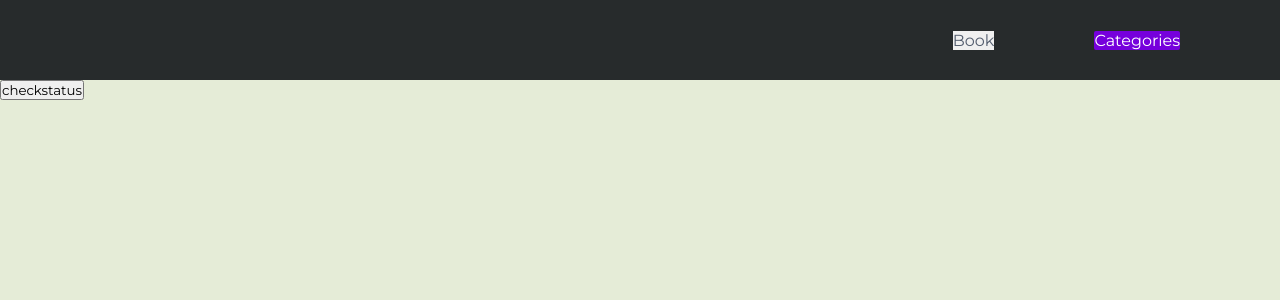
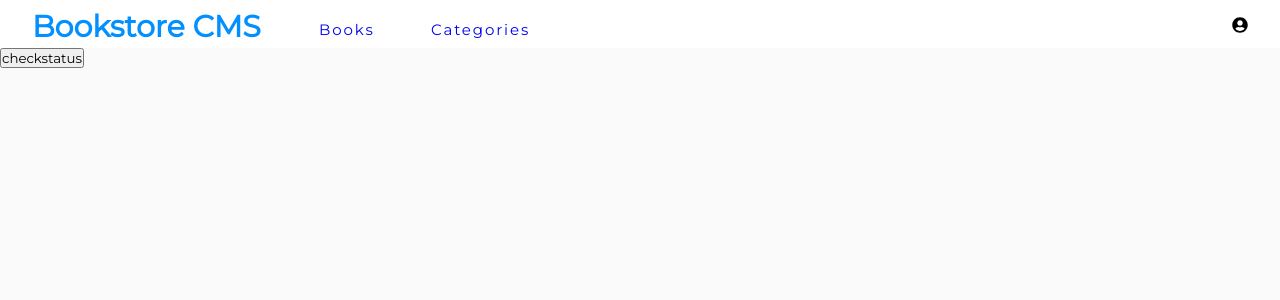
Before and after one commit to devtochit/Bookstore, a React (Create React App) app: page /categories in a window 1280 px wide. Shown: the top 300 px of the page. Built offline with nearby package versions, Linux system fonts and the light colour scheme.

Commit message:
Feat: ADDED STYLING TO BOOKSTORE

```diff
--- a/src/components/addButton/addButton.css
+++ b/src/components/addButton/addButton.css
@@ -1,3 +1,36 @@
 .chai {
   background-color: aliceblue;
 }
+.form {
+  width: 95%;
+  margin: 0 auto;
+  padding-bottom: 50px;
+}
+
+.form-header {
+  color: #888;
+  font-size: 20px;
+  font-family: Monserrat, serif;
+  padding-bottom: 24px;
+}
+
+.title-imput {
+  padding: 5px;
+  width: 35.5%;
+  margin-right: 15px;
+}
+
+.title-select {
+  width: 15%;
+  padding: 5px;
+  margin-right: 15px;
+}
+
+.button-submit {
+  padding: 5px 16px;
+  background-color: #0290ff;
+  border: 0.3px solid #e8e8e8;
+  border-radius: 4%;
+  color: #e8e8e8;
+  cursor: pointer;
+}
--- a/src/components/addButton/addButton.js
+++ b/src/components/addButton/addButton.js
@@ -2,6 +2,7 @@ import React, { useState } from 'react';
 import { useDispatch } from 'react-redux';
 import { v4 as uuidv4 } from 'uuid';
 import { addingBook } from '../../redux/book/book';
+import './addButton.css';
 
 function addButton() {
   const dispatch = useDispatch();
@@ -9,7 +10,7 @@ function addButton() {
   const [authorInput, setAuthorInput] = useState('');
   const [category, setCategory] = useState('');
 
-  const handleInput = (e) => {
+  const handleTitle = (e) => {
     setBookInput(e.target.value);
   };
 
@@ -35,25 +36,38 @@ function addButton() {
   };
 
   return (
-    <form onSubmit={onSubmit}>
+    <form className="form" onSubmit={onSubmit}>
+
+      <h1 className="form-header">ADD NEW BOOK</h1>
       <input
+        className="title-imput"
+        type="text"
         value={bookTitle}
-        onChange={(e) => handleInput(e)}
-        placeholder=" title"
+        onChange={(e) => handleTitle(e)}
+        placeholder="book title"
+        required
       />
-
       <input
+        className="title-imput"
+        type="text"
         value={authorInput}
         onChange={(e) => handleAuthor(e)}
-        placeholder=" Author"
+        placeholder="book author"
+        required
       />
-      <button type="submit"> Add Book</button>
-
-      <select name="category" id="category" onChange={(e) => handleCategory(e)}>
+      <select className="title-select" name="category" id="category" onChange={(e) => handleCategory(e)}>
         <option value="default">Choose category...</option>
         <option value="Action">Action</option>
-        <option value="History">History</option>
+        <option value="History">Economy</option>
+        <option value="History">Science fiction</option>
       </select>
+      <button
+        className="button-submit"
+        type="submit"
+
+      >
+        ADD BOOK
+      </button>
     </form>
   );
 }
--- a/src/components/book/Book.js
+++ b/src/components/book/Book.js
@@ -3,7 +3,7 @@ import { useDispatch } from 'react-redux';
 import './Book.css';
 
 function Book({
-  id, title, author, deletebook,
+  id, title, author, category, deletebook,
 }) {
   const dispatch = useDispatch();
   const removeBook = (id) => {
@@ -11,29 +11,43 @@ function Book({
   };
 
   return (
-    <div>
-      <h1> Book Available</h1>
-      <ul>
-        <li key={id}>
-          {title}
-        </li>
-        <li>
-          {' '}
-          {author}
-        </li>
-      </ul>
+
+    <li className="book">
       <div>
-        <button
-          onClick={() => {
-            dispatch(removeBook(id));
-          }}
-          type="button"
-        >
-          remove
-        </button>
-
+        <p className="category">{category}</p>
+        <h1 className="title">{title}</h1>
+        <h4 className="author">{author}</h4>
+        <ul className="comments">
+          <li className="comment">
+            <button type="button">Comments</button>
+          </li>
+          <li className="comment remove">
+            <button type="button" onClick={() => dispatch(removeBook(id))}>Remove</button>
+          </li>
+          <li className="comment">
+            <button type="button">Edit</button>
+          </li>
+        </ul>
       </div>
-    </div>
+      <div>
+        <div className="progress-containner">
+          <div>
+            <div className="progress">
+              c
+            </div>
+          </div>
+          <div>
+            <h1>100%</h1>
+            <span>completed</span>
+          </div>
+        </div>
+      </div>
+      <div>
+        <h1 className="current-chap">current chapter</h1>
+        <h2 className="chap">Final Chapter</h2>
+        <button className="progress-update" type="button">Update Progress</button>
+      </div>
+    </li>
   );
 }
 
--- a/src/components/book/bookContainer.jsx
+++ b/src/components/book/bookContainer.jsx
@@ -2,7 +2,7 @@ import React, { useEffect } from 'react'
 import Book from './Book'
 import { useSelector, useDispatch } from 'react-redux';
 import AddButton from '../addButton/addButton';
-import { removeBook, getBook, getValues } from '../../redux/book/book'
+import { removeBook, getBook,  } from '../../redux/book/book'
 
 function bookContainer() {
 
@@ -24,7 +24,7 @@ function bookContainer() {
 
                     return (
                         <Book
-
+                         key={bookItem.id}
                             {...bookItem}
                             deletebook={handleDelete}
 
--- a/src/components/header/header.css
+++ /dev/null
@@ -1,68 +0,0 @@
-.App {
-  display: flex;
-  flex-direction: row;
-  background-color: #272b2c;
-  justify-content: flex-end;
-  height: 10vh;
-}
-
-.logo {
-  display: flex;
-  flex-direction: row;
-  justify-content: center;
-  margin-right: 1116px;
-  align-items: center;
-}
-
-.App-header {
-  display: flex;
-  justify-content: center;
-}
-
-.App-header-container {
-  display: flex;
-  margin-right: 100px;
-  gap: 100px;
-  justify-content: center;
-  align-items: center;
-}
-
-li {
-  list-style: none;
-}
-
-.App-header-container li a {
-  display: flex;
-  flex-direction: row;
-  justify-content: flex-end;
-  list-style-type: none;
-  text-decoration: none;
-}
-
-.App-logo {
-  height: 10vmin;
-  pointer-events: painted;
-  position: relative;
-  top: 10px;
-  right: 150px;
-}
-
-@media (prefers-reduced-motion: no-preference) {
-  .App-logo {
-    animation: App-logo-spin infinite 20s linear;
-  }
-}
-
-.App-link {
-  color: #61dafb;
-}
-
-@keyframes App-logo-spin {
-  from {
-    transform: rotate(0deg);
-  }
-
-  to {
-    transform: rotate(360deg);
-  }
-}
--- a/src/components/header/header.jsx
+++ b/src/components/header/header.jsx
@@ -1,52 +1,40 @@
-import React from 'react';
-import './header.css';
+import { FaUserCircle } from 'react-icons/fa';
+import { AiOutlineCloseCircle, AiOutlineMenu } from 'react-icons/ai';
+import React, { useState } from 'react';
 import { NavLink } from 'react-router-dom';
+import {
+  DivCont, NavTag, LinksDiv, LogoH1, Ul, MenuDiv, UserIcon, MenuItem,
+} from './headerStyles';
 
-const navigationLinks = [
+function Nav() {
+  const [navIcon, setNavIcon] = useState(true);
 
-  {
-    id: 1,
-    title: 'Book',
-    route: '/',
-  },
-  {
-    id: 2,
-    title: 'Categories',
-    route: '/categories',
-  },
-];
-
-function header() {
+  const handleMenu = () => {
+    setNavIcon((prev) => !prev);
+  };
   return (
-    <>
-      <div className="App">
-      <h1 className=' logo'> BookShlef</h1>
-        <nav className="App-header">
-
-          <ul className="App-header-container">
-            {navigationLinks.map(({ id, title, route }) => (
-              <li key={id}>
-                <NavLink
-                  to={route}
-                  style={({ isActive }) => ({
-                    color: isActive ? '#fff' : '#545e6f',
-                    background: isActive ? '#7600dc' : '#f0f0f0',
-                    borderRadius: isActive ? '2px' : '',
-                  })}
-                >
-
-                  {title}
-                </NavLink>
-              </li>
-            ))}
-
-          </ul>
-        </nav>
-      </div>
-
-    </>
-
+    <NavTag>
+      <DivCont>
+        <LinksDiv>
+          <LogoH1 className="logo">Bookstore CMS</LogoH1>
+          <Ul>
+            <MenuItem className="nav-link">
+              <NavLink to="/">Books</NavLink>
+            </MenuItem>
+            <MenuItem className="nav-link">
+              <NavLink to="/Categories">Categories</NavLink>
+            </MenuItem>
+          </Ul>
+        </LinksDiv>
+        <UserIcon>
+          <span><FaUserCircle /></span>
+          <MenuDiv onClick={handleMenu}>
+            {navIcon ? <AiOutlineMenu /> : <AiOutlineCloseCircle />}
+          </MenuDiv>
+        </UserIcon>
+      </DivCont>
+    </NavTag>
   );
 }
 
-export default header;
+export default Nav;
--- /dev/null
+++ b/src/components/header/headerStyles.js
@@ -0,0 +1,82 @@
+import styled from 'styled-components';
+
+export const NavTag = styled.nav`
+  background-color: #fff;
+  width: 100%;
+  height: 3rem;
+  display: flex;
+  justify-content: center;
+`;
+
+export const DivCont = styled.div`
+  width: 95%;
+  display: flex;
+  align-items: center;
+`;
+
+export const LinksDiv = styled.div`
+ display: flex;
+ width: 100%;
+ align-items: center;
+`;
+
+export const LogoH1 = styled.h1`
+  width: 15rem;
+  height: 2.313rem;
+  margin: 0.375rem 2.938rem 0.125rem 0;
+  font-family: Montserrat, serif;
+  font-size: 1.875rem;
+  font-weight: bold;
+  font-stretch: normal;
+  font-style: normal;
+  line-height: normal;
+  letter-spacing: normal;
+  color: #0290ff;
+`;
+
+export const Ul = styled.ul`
+  display: flex;
+  gap: 12px;
+
+  /* @media screen and (max-width:600px) {
+    position: absolute;
+    top: 50px;
+    left:0;
+    width:100vw;
+    height: 100vh;
+    justify-content: center;
+    flex-direction: column;
+    align-items: center;
+    transition: 0,5s all ease;
+    background-color: blueviolet;
+  } */
+`;
+
+export const UserIcon = styled.div`
+  margin-top: 5px;
+`;
+
+export const MenuItem = styled.li`
+  width: 3.688rem;
+  height: 1rem;
+  margin: 1.125rem 2.563rem 0.688rem 0;
+  font-family: Montserrat, serif;
+  font-size: 15px;
+  font-weight: normal;
+  font-stretch: normal;
+  font-style: normal;
+  line-height: normal;
+  letter-spacing: 1.9px;
+  color: #121212;
+`;
+
+export const MenuDiv = styled.div`
+  display: none;
+
+  /* @media screen and (max-width: 600px){
+    display: flex;
+    align-items: center;
+    cursor: pointer;
+    margin-left: 15px;
+  } */
+`;
--- a/src/index.css
+++ b/src/index.css
@@ -22,7 +22,8 @@ body {
     sans-serif;
   -webkit-font-smoothing: antialiased;
   -moz-osx-font-smoothing: grayscale;
-  background: rgb(229, 236, 215);
+   background-color: #fafafa;
+
 }
 
 code {
@@ -34,3 +35,13 @@ code {
     'Courier New',
     monospace;
 }
+
+
+
+li {
+  list-style: none;
+}
+
+a {
+  text-decoration: none;
+}
```
Also changed, not shown: package.json (+7 -1 lines), src/components/book/Book.css (+140 -2 lines), 1 other file (tests, documents, lock files or other folders).
